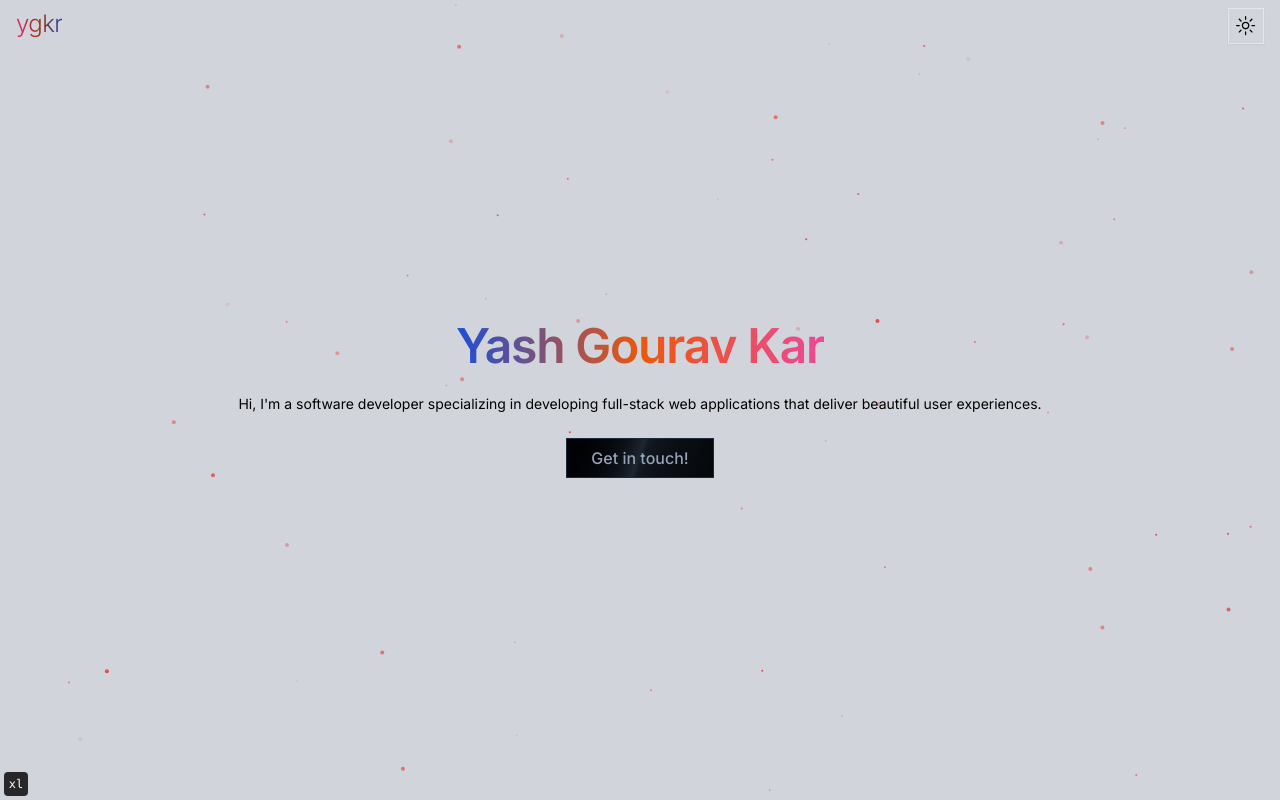
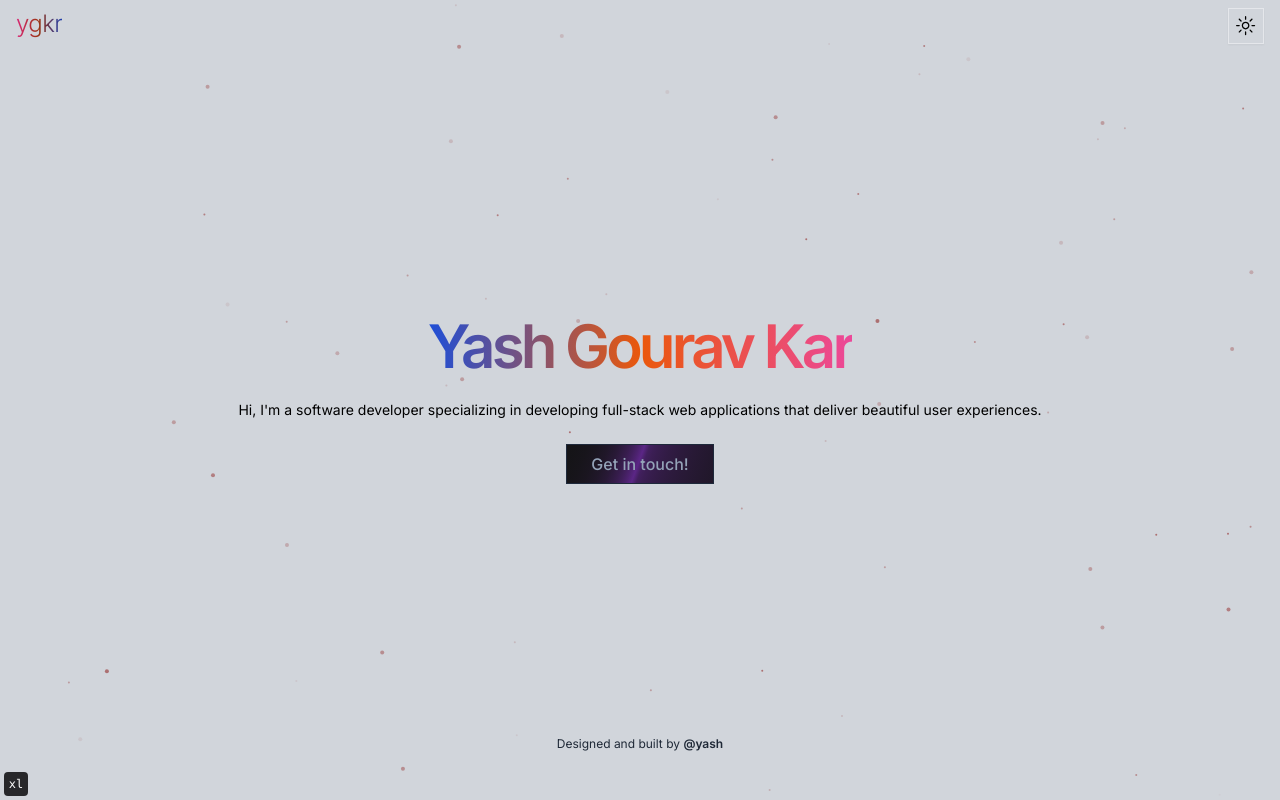
Before and after one commit to 99Yash/ygkr, a Next.js app: page / in a window 1280 px wide. Built offline with nearby package versions, Linux system fonts and the light colour scheme.

Commit message:
minor ui styles

```diff
--- a/package.json
+++ b/package.json
@@ -22,11 +22,12 @@
     "eslint": "8.47.0",
     "eslint-config-next": "13.4.13",
     "lucide-react": "^0.268.0",
-    "next": "13.4.13",
+    "next": "^13.4.16",
     "next-themes": "^0.2.1",
     "postcss": "8.4.27",
     "react": "18.2.0",
     "react-dom": "18.2.0",
+    "react-wrap-balancer": "^1.1.0",
     "tailwind-merge": "^1.14.0",
     "tailwindcss": "3.3.3",
     "typescript": "5.1.6"
--- a/src/app/layout.tsx
+++ b/src/app/layout.tsx
@@ -39,7 +39,7 @@ export default function RootLayout({
         <Analytics />
       </head>
       <body
-        className={`${inter.className} min-h-screen bg-gray-300 antialiased dark:bg-gradient-to-r dark:from-gray-950 dark:via-black dark:to-blue-950 `}
+        className={` ${inter.className} min-h-screen bg-gray-300 antialiased dark:bg-gradient-to-r dark:from-gray-950 dark:via-black dark:to-blue-950 `}
       >
         <ThemeProvider attribute="class" defaultTheme="system" enableSystem>
           {children}
--- a/src/app/page.tsx
+++ b/src/app/page.tsx
@@ -1,6 +1,8 @@
 import GetInTouch from "@/components/get-in-touch";
 import { Particles } from "@/components/particles";
 import { ModeToggle } from "@/components/theme-toggle";
+import { self } from "@/data/self.data";
+import Link from "next/link";
 
 export default function Home() {
   return (
@@ -16,21 +18,32 @@ export default function Home() {
         </li>
       </nav>
       <Particles
-        className="absolute inset-0 -z-10"
-        color="#ec1111"
+        className="animate-fade-in absolute inset-0 -z-10"
+        color="#9d4545"
         quantity={70}
-        ease={80}
+        ease={30}
       />
-      <div className="flex w-4/5 flex-col items-center justify-center gap-6 ">
-        <h1 className=" cursor-default bg-gradient-to-r from-blue-700 via-orange-600 to-pink-500 bg-clip-text text-4xl font-semibold tracking-tight text-transparent dark:from-blue-500/80 dark:via-orange-400/80 dark:to-pink-400/80 lg:text-5xl ">
+      <div className=" flex w-4/5 flex-col items-center justify-center gap-6 ">
+        <h1 className=" cursor-default bg-gradient-to-r from-blue-700 via-orange-600 to-pink-500 bg-clip-text text-4xl font-semibold tracking-tight text-transparent dark:from-blue-500/80 dark:via-orange-500/80 dark:to-pink-400/80 lg:text-6xl lg:tracking-[-0.24rem] ">
           Yash Gourav Kar
         </h1>
-        <h5 className="md:text-md text-center text-sm text-black dark:text-gray-400/90 ">
+        <h5 className="md:text-md text-center text-sm text-black dark:text-gray-400/80 ">
           Hi, I&apos;m a software developer specializing in developing
           full-stack web applications that deliver beautiful user experiences.
         </h5>
         <GetInTouch />
       </div>
+      <div className="absolute bottom-0 mx-auto flex max-w-7xl flex-col gap-1 px-6 py-12 text-center text-xs text-gray-800 dark:text-zinc-500 lg:px-8">
+        <p>
+          Designed and built by{" "}
+          <Link
+            href={self.twitter}
+            className="font-semibold duration-150 hover:text-zinc-200"
+          >
+            @yash
+          </Link>
+        </p>
+      </div>
     </main>
   );
 }
--- a/src/components/ui/button-bg-shine.tsx
+++ b/src/components/ui/button-bg-shine.tsx
@@ -1,6 +1,6 @@
 const ButtonBackgroundShine = ({ text }: { text: string }) => {
   return (
-    <button className="inline-flex h-10 animate-background-shine items-center justify-center rounded-md border border-slate-800 bg-[linear-gradient(110deg,#000103,45%,#1e2631,55%,#000103)] bg-[length:200%_100%] px-6 font-medium text-slate-400 transition-colors focus:outline-none ">
+    <button className="inline-flex h-10 animate-background-shine items-center justify-center rounded-md border border-slate-800 bg-[linear-gradient(110deg,#141416,45%,#5b2686,55%,#141416)] bg-[length:200%_100%] px-6 font-medium text-slate-400 transition-colors focus:outline-none dark:bg-[linear-gradient(110deg,#000103,45%,#2f1644,55%,#000103)] ">
       {text}
     </button>
   );
--- a/tailwind.config.ts
+++ b/tailwind.config.ts
@@ -20,6 +20,9 @@ module.exports = {
         "background-shine": "background-shine 2s linear infinite",
         "accordion-down": "accordion-down 0.2s ease-out",
         "accordion-up": "accordion-up 0.2s ease-out",
+        "fade-in": "fade-in 3s ease-in-out forwards",
+        "fade-left": "fade-left 3s ease-in-out forwards",
+        "fade-right": "fade-right 3s ease-in-out forwards",
       },
       colors: {
         border: "hsl(var(--border))",
```
Also changed, not shown: src/data/certificates.data.ts (renamed from src/data/certificates.ts), src/data/projects.data.ts (renamed from src/data/projects.ts), src/data/self.data.ts (renamed from src/data/self.ts), 1 other file (tests, documents, lock files or other folders).
